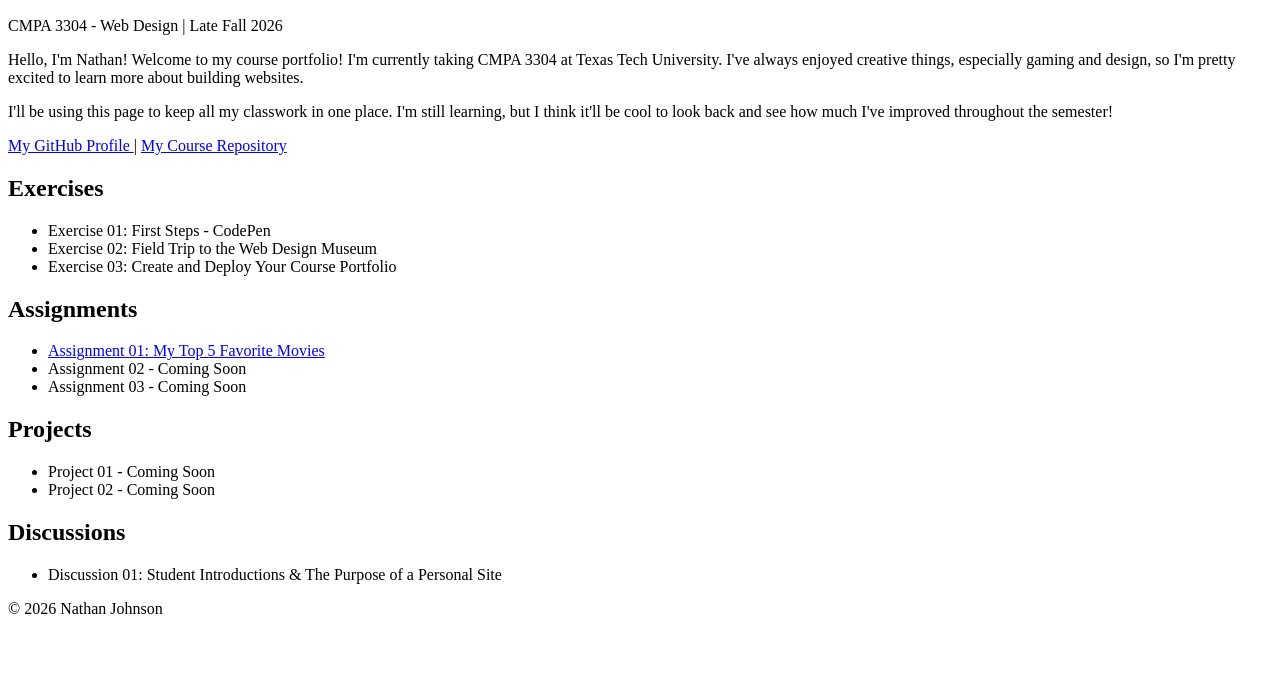
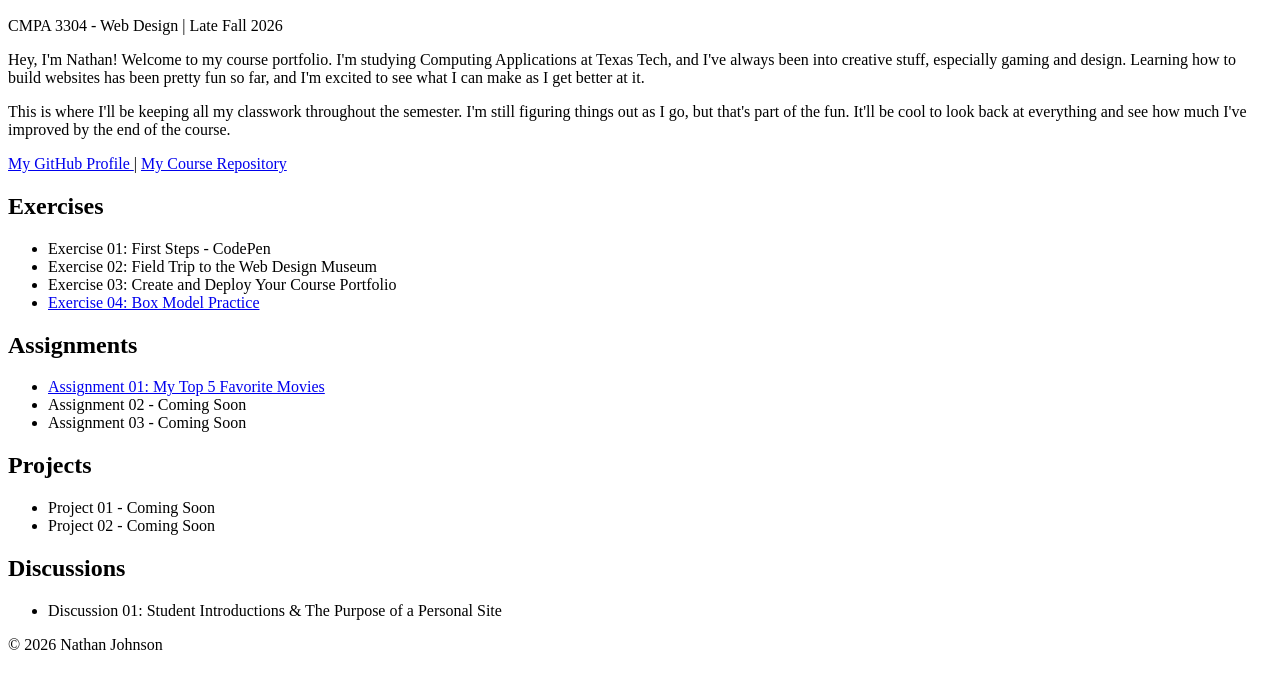
Before and after one commit to natekayne/cmpa-3304-course-portfolio, a plain HTML site: page index.html in a window 1280 px wide. Shown: the part 110-798 px from the top of the page. Drawn offline with Linux system fonts and the light colour scheme.

Commit message:
Completed Week 03 Box Model Practice

```diff
--- a/index.html
+++ b/index.html
@@ -14,18 +14,20 @@
         <p>CMPA 3304 - Web Design | Late Fall 2026</p>
 
         <p>
-            Hello, I'm Nathan! Welcome to my course portfolio!
-            I'm currently taking CMPA 3304 at Texas Tech University.
-            I've always enjoyed creative things, especially gaming
-            and design, so I'm pretty excited to learn more about
-            building websites.
+            Hey, I'm Nathan! Welcome to my course portfolio.
+            I'm studying Computing Applications at Texas Tech,
+            and I've always been into creative stuff, especially
+            gaming and design. Learning how to build websites
+            has been pretty fun so far, and I'm excited to see
+            what I can make as I get better at it.
         </p>
 
         <p>
-            I'll be using this page to keep all my classwork in
-            one place. I'm still learning, but I think it'll be
-            cool to look back and see how much I've improved
-            throughout the semester!
+            This is where I'll be keeping all my classwork
+            throughout the semester. I'm still figuring things
+            out as I go, but that's part of the fun. It'll
+            be cool to look back at everything and see how
+            much I've improved by the end of the course.
         </p>
 
         <nav>
@@ -52,6 +54,11 @@
                 <li>
                     Exercise 03: Create and Deploy Your Course Portfolio
                 </li>
+                <li>
+                    <a href="week-03-exercise-01/index.html">
+                        Exercise 04: Box Model Practice
+                    </a>
+                </li>
             </ul>
         </section>
 
@@ -59,7 +66,7 @@
             <h2>Assignments</h2>
             <ul>
                 <li>
-                    <a href="assignment-01/">
+                    <a href="assignment-01/index.html">
                         Assignment 01: My Top 5 Favorite Movies
                     </a>
                 </li>
--- /dev/null
+++ b/week-03-exercise-01/style.css
@@ -0,0 +1,33 @@
+
+* {
+    box-sizing: border-box;
+}
+
+body {
+    font-family: Arial, sans-serif;
+    background-color: #171321;
+    margin: 0;
+    padding: 50px 20px;
+}
+
+.card {
+    max-width: 600px;
+    margin: 0 auto;
+    padding: 32px;
+    background-color: #292238;
+    border: 3px solid #a675ff;
+    border-radius: 12px;
+}
+
+h1 {
+    color: #d4b5ff;
+    font-size: 32px;
+    margin: 0 0 20px;
+}
+
+p {
+    color: #f1eaff;
+    font-size: 18px;
+    line-height: 1.6;
+    margin: 0;
+}
```
Also changed, not shown: week-03-exercise-01/index.html (added, +25 -0 lines).
